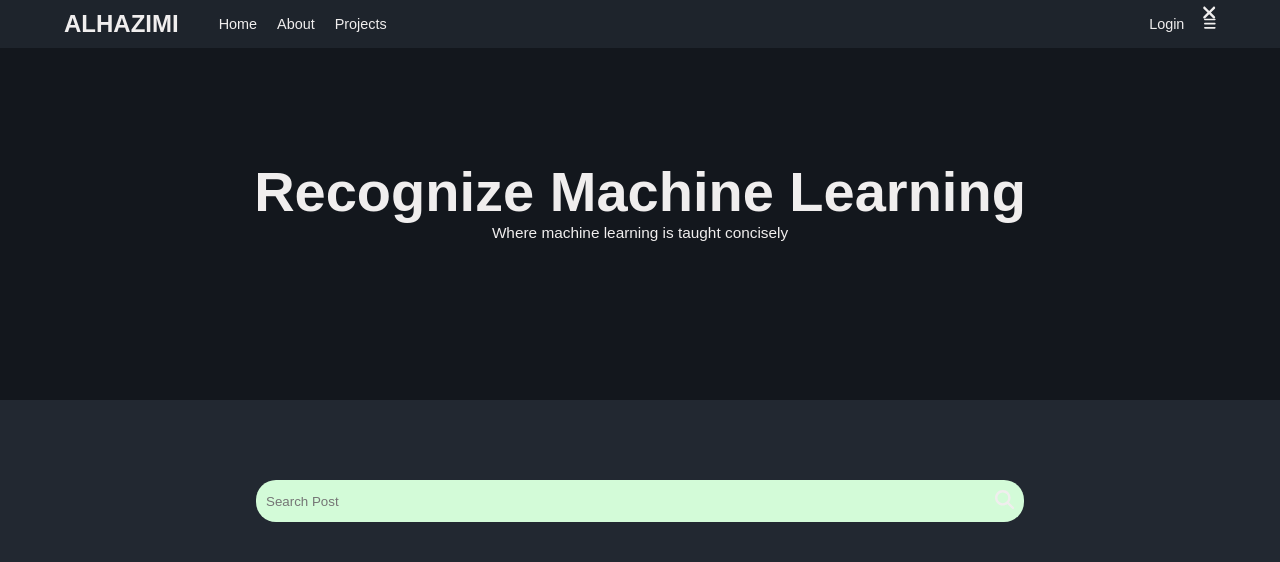
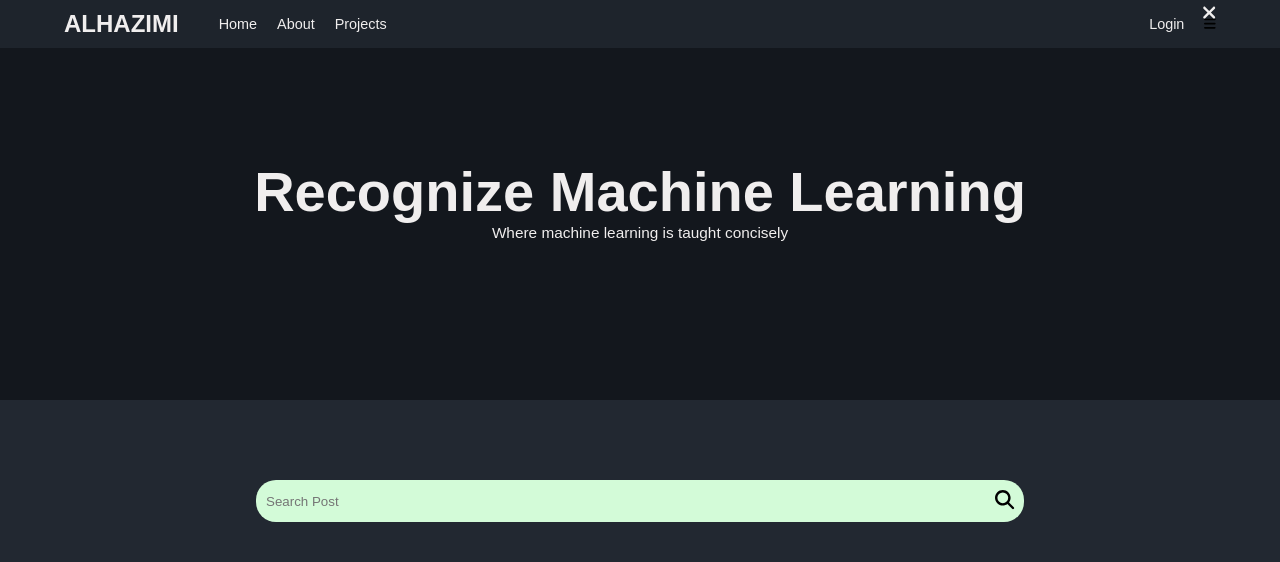
Before and after one commit to rakkaalhazimi/Vue-Blogspot, a Vue app: page / in a window 1280 px wide. Shown: the top 562 px of the page. Built offline with nearby package versions, Linux system fonts and the light colour scheme.

Commit message:
style: switch to class text color

```diff
--- a/src/App.vue
+++ b/src/App.vue
@@ -109,16 +109,6 @@ input:focus {
 
 ul {
   list-style-type: none;
-}
-
-h1,
-h2,
-h3,
-h4,
-p,
-a,
-button {
-  color: var(--text-dark);
 }
 
 #app {
--- a/src/components/SectionNavigation.vue
+++ b/src/components/SectionNavigation.vue
@@ -1,6 +1,6 @@
 <template>
   <nav class="sticky-top">
-    <h1 id="nav-logo">ALHAZIMI</h1>
+    <h1 id="nav-logo" class="text-dark">ALHAZIMI</h1>
     <ul id="nav-link-container" class="link-list">
 
       <!-- Navbar close button -->
```
